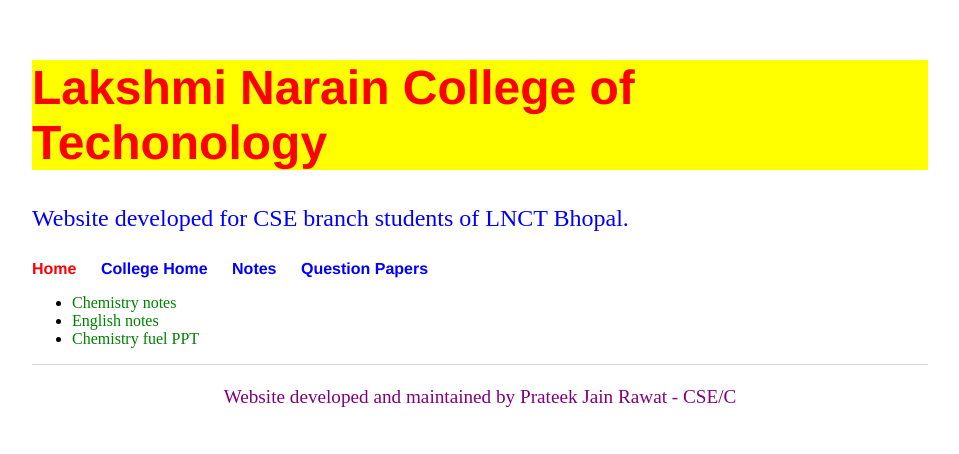
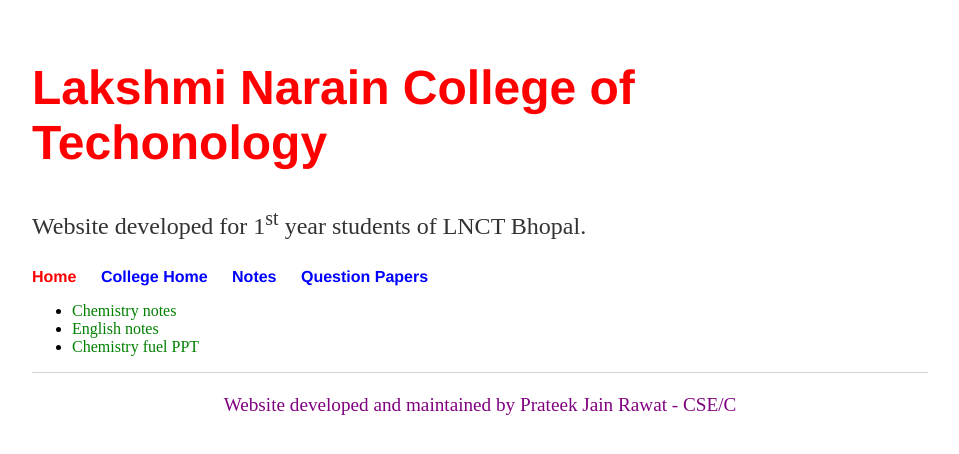
Before and after one commit to prateekraawat1/prateekraawat1.github.io, a Jekyll site: the page built from notes.html, in a window 1280 px wide. Shown: the top 454 px of the page, without its empty margins (160-1119 px from the left). Built offline with Jekyll 4.4.1, drawn with Linux system fonts in a browser that asks for light colours.

Commit message:
Update notes.html to use default layout page

```diff
--- a/_layouts/default.html
+++ b/_layouts/default.html
@@ -9,7 +9,7 @@
 		<div class="container">
     		<div class="blurb">
         		<h1 style="color:Red">Lakshmi Narain College of Techonology</h1>
-				<p style="color:Blue">Website developed for 1<sup>st</sup> branch students of LNCT Bhopal.</a></p>
+				<p>Website developed for 1<sup>st</sup> year students of LNCT Bhopal.</a></p>
     		</div><!-- /.blurb -->
 		</div><!-- /.container -->
 
--- a/notes.html
+++ b/notes.html
@@ -1,33 +1,12 @@
-<!DOCTYPE html>
-<html>
-    <head>
-                <title>LNCT BHOPAL</title>
-                <!-- link to main stylesheet -->
-				<link rel="stylesheet" type="text/css" href="/css/main.css">
-	</head>
-	<body>
-			<div class="container">
-    		<div class="blurb">
-        		<h1 style="color:Red;background-color:Yellow">Lakshmi Narain College of Techonology</h1>
-				<p style="color:Blue">Website developed for CSE branch students of LNCT Bhopal.</a></p>
-    		</div><!-- /.blurb -->
-		</div><!-- /.container -->
-		<nav>
-    		<ul>
-        		<li><a href="/index.html" style="color:red">Home</a></li>
-				<li><a href="/lnct.html" style="color:blue">College Home</a></li>
-				<li><a href="/notes.html" style="color:blue">Notes</a></li>
-				<li><a href="/papers.html" style="color:blue">Question Papers</a></li>
-			</ul>
-		</nav>
-		<ul>
-			<li><a href="http://instanteducation2.blogspot.in/2011/12/1st-semester-engineering-chemistry.html">Chemistry notes</a></li>
-			<li><a href="https://www.dropbox.com/s/eowncwpbevzdeoh/lecture_note_112311150139060.pdf?dl=0">English notes</a></li>
-			<li><a href="https://drive.google.com/open?id=0BzP9xUu5_syzYTJpcGo5Y2pveGs">Chemistry fuel PPT</a></li>
-		</ul>
+---
+layout: default
+title: About
+---
 
-		<footer>
-			<center><p style="color:Purple">Website developed and maintained by Prateek Jain Rawat - CSE/C</p></center>
-		</footer>
-	</body>
-</html>
+<div class="blurb">
+	<ul>
+		<li><a href="http://instanteducation2.blogspot.in/2011/12/1st-semester-engineering-chemistry.html">Chemistry notes</a></li>
+		<li><a href="https://www.dropbox.com/s/eowncwpbevzdeoh/lecture_note_112311150139060.pdf?dl=0">English notes</a></li>
+		<li><a href="https://drive.google.com/open?id=0BzP9xUu5_syzYTJpcGo5Y2pveGs">Chemistry fuel PPT</a></li>
+	</ul>
+</div>
```
